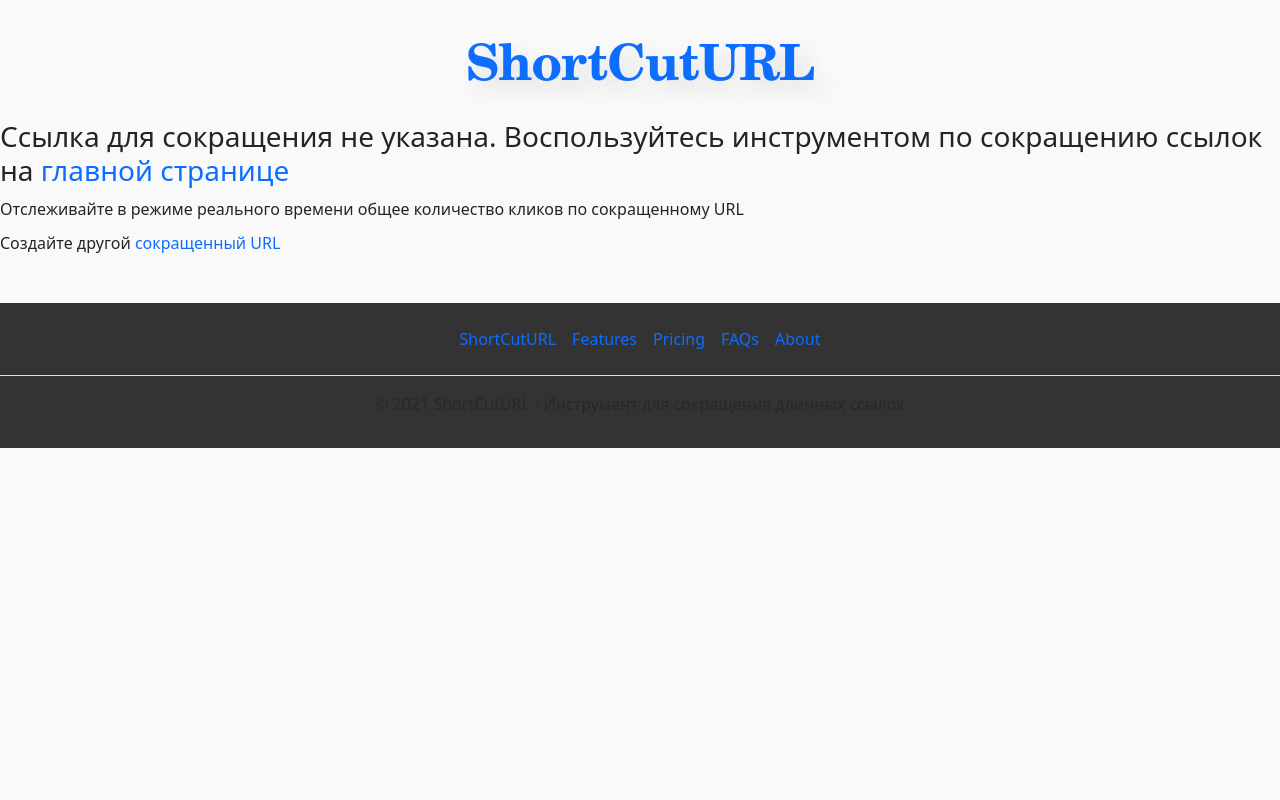
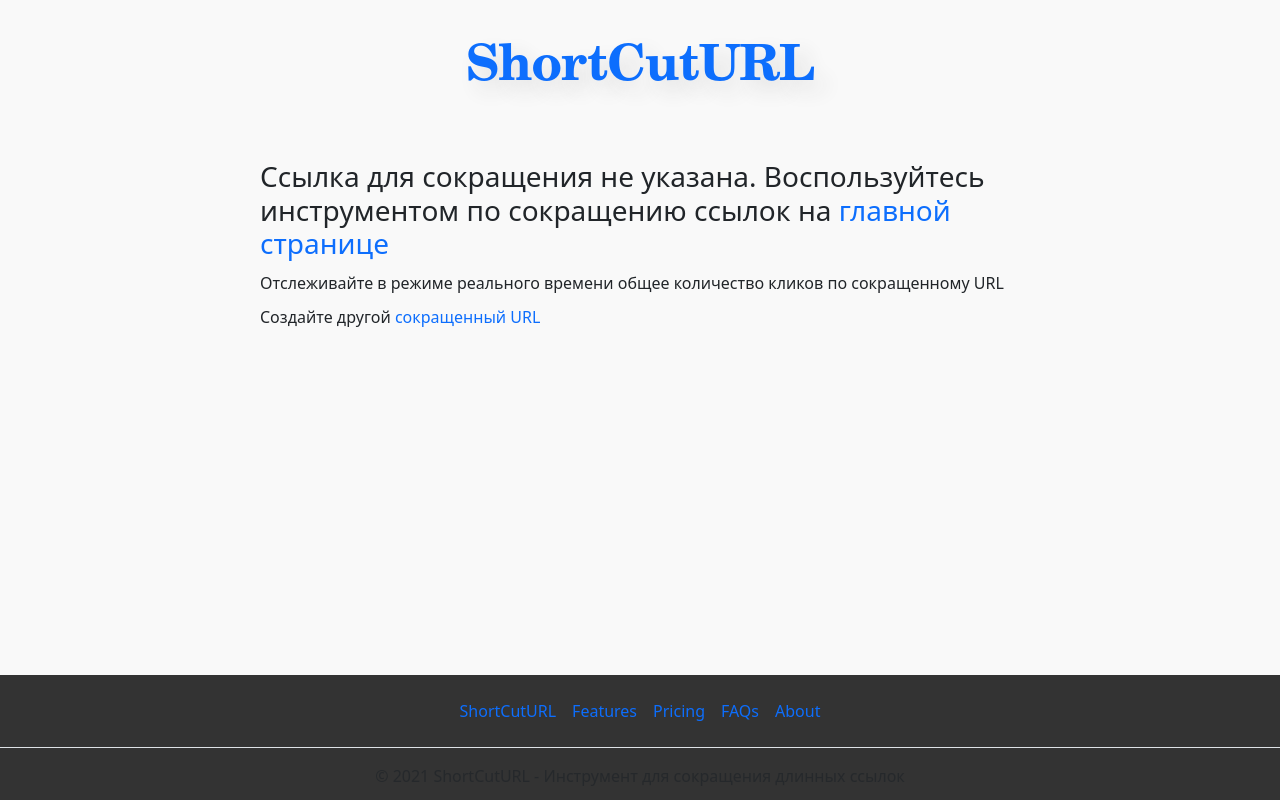
Before and after one commit to malykuanov/shortcut-url, a Django app: page /shorturl/ in a window 1280 px wide. Run offline with Django 3.2, Linux system fonts and the light colour scheme; data that the repository does not hold is empty; some libraries are stand-ins or nearby versions.

Commit message:
Update css styles

```diff
--- a/mainapp/static/mainapp/css/styles.css
+++ b/mainapp/static/mainapp/css/styles.css
@@ -1,5 +1,9 @@
-html, body{
-    margin: 0;
+html{
+    position: relative;
+    min-height: 100%;
+}
+body{
+    margin-bottom: 125px;
     padding: 0;
     background: #f9f9f9;
 }
@@ -18,6 +22,10 @@ header{
 footer{
     background: #333333;
     color: white;
+    position: absolute;
+    bottom: 0;
+    width: 100%;
+    height: 125px;
 }
 
 a{
@@ -99,3 +107,19 @@ h1{
 .form-errors ul #example-errors{
     list-style-type: "\2705";
 }
+
+#short_url{
+    max-width: 800px;
+    padding: 20px;
+    margin: 20px auto 0 auto;
+}
+
+#short_url .row{
+    background: white;
+    padding: 20px;
+    margin: auto;
+    border-radius: 10px;
+    -webkit-box-shadow: 0px 5px 10px 2px rgba(34, 60, 80, 0.2);
+    -moz-box-shadow: 0px 5px 10px 2px rgba(34, 60, 80, 0.2);
+    box-shadow: 0px 5px 10px 2px rgba(34, 60, 80, 0.2);
+}
```
